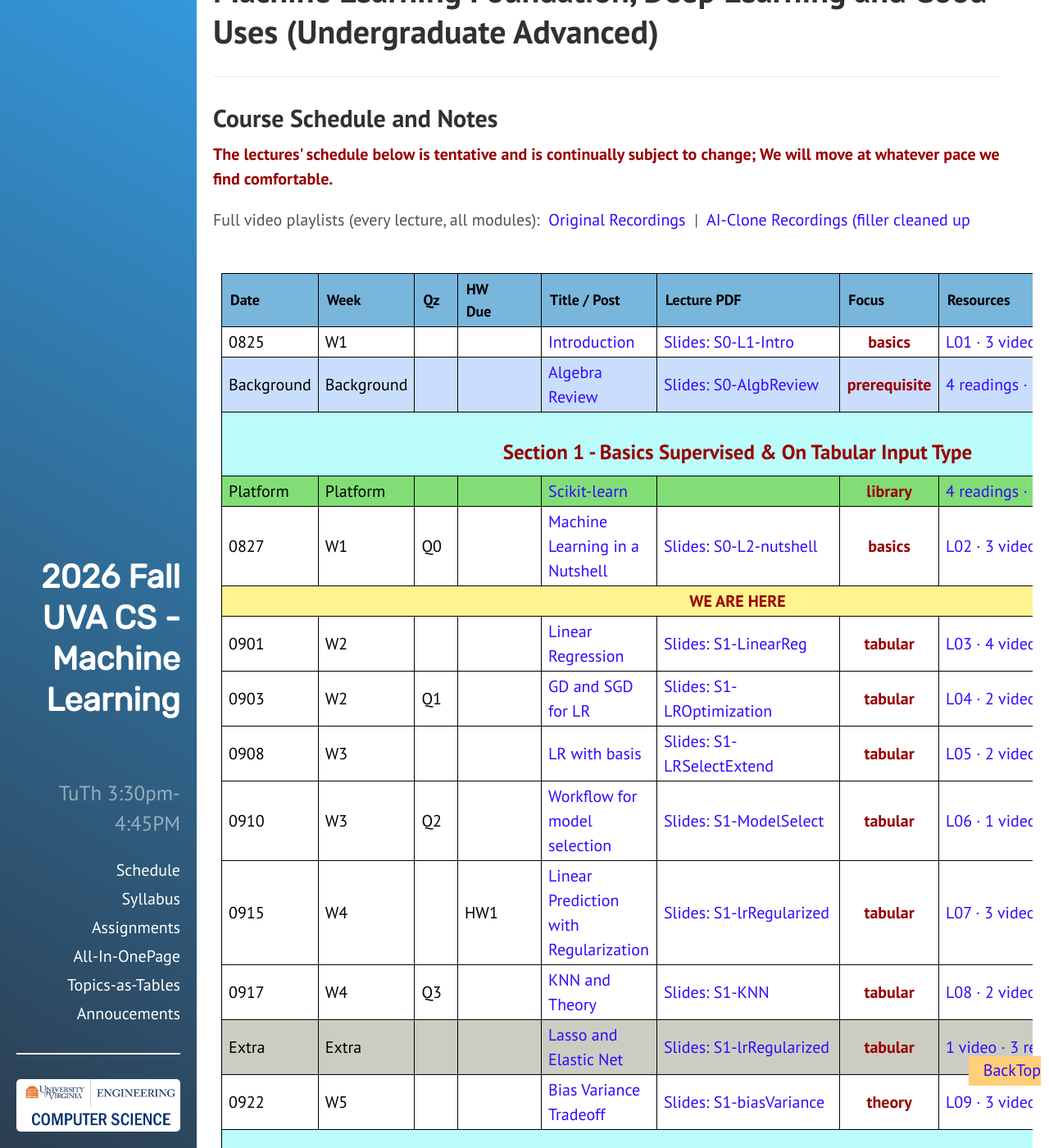
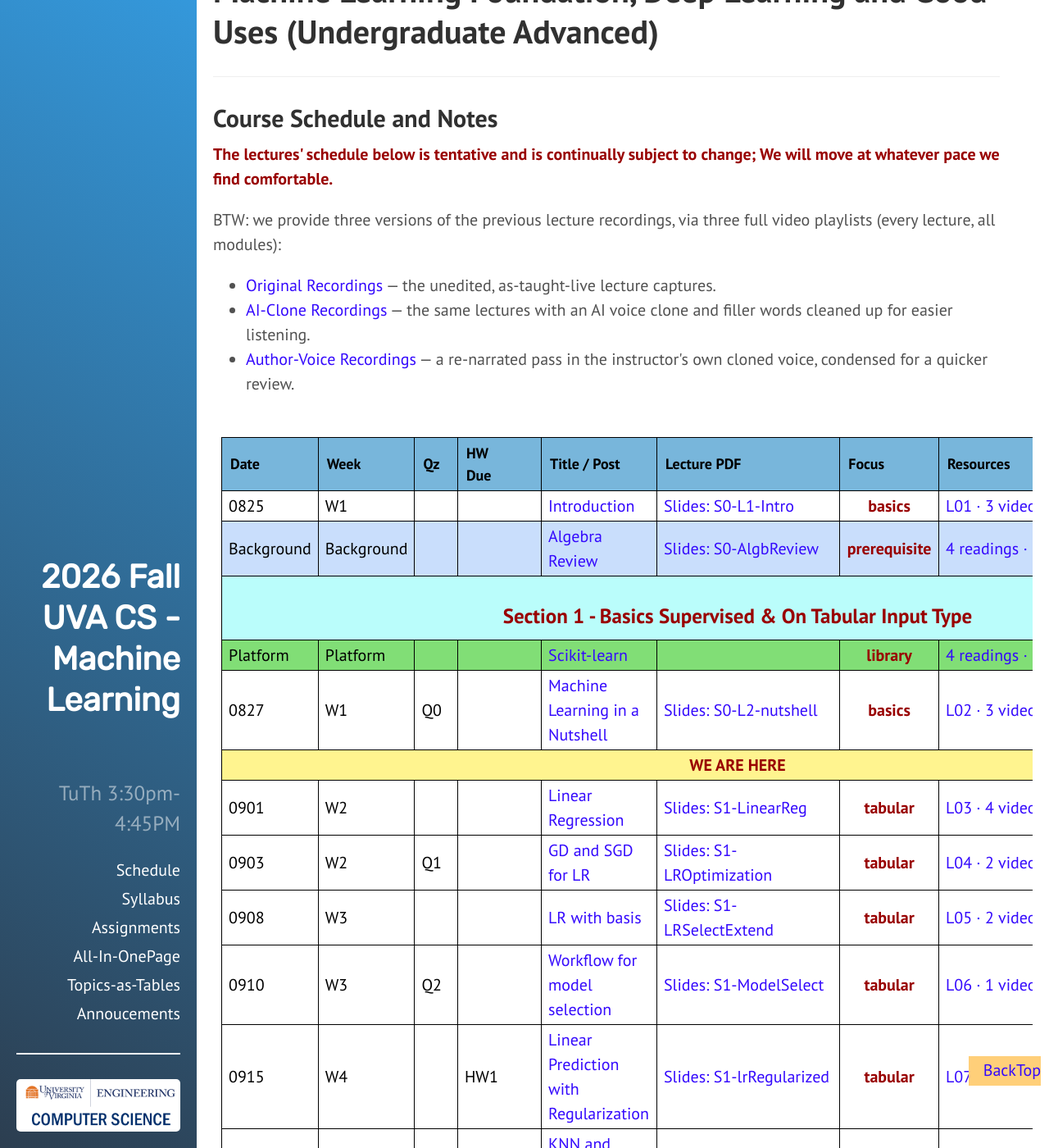
Before and after one commit to qiyanjun/2026Fall-UVA-CS-MachineLearningDeep, a Jekyll site: the page built from index.html, in a window 1280 px wide and 1400 px high, scrolled down 609 px. Shown: the whole window at 82% size. Built offline with Jekyll 4.4.1, drawn with Linux system fonts in a browser that asks for light colours.

Commit message:
Add Author-Voice playlist link and per-video bracket formatting
- Add third (Author-Voice) full video playlist link to the schedule
  page, alongside Original and AI-Clone, each with a one-sentence
  explanation of what it is.
- Wrap each individual video link in the per-lecture Videos section
  with brackets ([ Original ] · [ AI-Clone ] · [ Author-Voice ]) for
  clearer visual separation, plus a short legend explaining the three
  recording types.

Co-Authored-By: Claude Sonnet 5 <noreply@anthropic.com>
Claude-Session: https://claude.ai/code/session_013GyjcDPz3Sjzn1ZAo8yZqV

```diff
--- a/_includes/lecture-sections.html
+++ b/_includes/lecture-sections.html
@@ -14,9 +14,11 @@
 {% assign video_parts = video_clean | split: '  |  ' %}
 <section class="lecture-section">
   <h3>Videos</h3>
-  <ul class="lecture-list">
+  <p class="video-legend"><b>Original</b> &mdash; the unedited, as-taught-live lecture capture. <b>AI-Clone</b> &mdash; the same lecture with an AI voice clone and filler words cleaned up. <b>Author-Voice</b> &mdash; a condensed re-narration in the instructor's own cloned voice.</p>
+  <ul class="lecture-list video-list">
     {% for part in video_parts %}
-    <li>{{ part | strip }}</li>
+    {% assign part_bracketed = part | strip | replace: '<a href="', '[ <a href="' | replace: '</a>', '</a> ]' %}
+    <li>{{ part_bracketed }}</li>
     {% endfor %}
   </ul>
 </section>
--- a/index.html
+++ b/index.html
@@ -35,11 +35,13 @@ desc: 'Website for 2026 Fall -UVA-CS Machine Learning: Machine learning Foundati
 <p><span class="callout">The lectures' schedule below is tentative and is continually subject to change; We will move at whatever pace we find comfortable.&nbsp;</span>&nbsp;</p>
 
 <p>
-Full video playlists (every lecture, all modules):
-&nbsp;<a href="https://www.youtube.com/playlist?list=PLHj6AQSqIUkOiQ6DfCOjs1Jc7ltXwuG9Z" target="_blank">Original Recordings</a>
-&nbsp;|&nbsp;
-<a href="https://www.youtube.com/playlist?list=PLMmpnvLjnh0I" target="_blank">AI-Clone Recordings (filler cleaned up</a>
+BTW: we provide three versions of the previous lecture recordings, via three full video playlists (every lecture, all modules):
 </p>
+<ul>
+  <li><a href="https://www.youtube.com/playlist?list=PLHj6AQSqIUkOiQ6DfCOjs1Jc7ltXwuG9Z" target="_blank">Original Recordings</a> &mdash; the unedited, as-taught-live lecture captures.</li>
+  <li><a href="https://www.youtube.com/playlist?list=PLMmpnvLjnh0I" target="_blank">AI-Clone Recordings</a> &mdash; the same lectures with an AI voice clone and filler words cleaned up for easier listening.</li>
+  <li><a href="https://www.youtube.com/watch?v=4yOQuOLh690&amp;list=PLGwYaARJAIA8" target="_blank">Author-Voice Recordings</a> &mdash; a re-narrated pass in the instructor's own cloned voice, condensed for a quicker review.</li>
+</ul>
 
 <div class="posts">
 
--- a/public/css/poole.css
+++ b/public/css/poole.css
@@ -372,6 +372,17 @@ tbody tr:nth-child(odd) th {
   margin-bottom: .35rem;
   line-height: 1.5;
 }
+.video-legend {
+  margin: 0 0 .5rem;
+  font-size: .9rem;
+  color: #666;
+}
+.video-list li {
+  list-style: none;
+}
+.video-list {
+  padding-left: 0;
+}
 
 /* Red-bold emphasis text (dates, warnings, section titles) */
 .callout {
```
